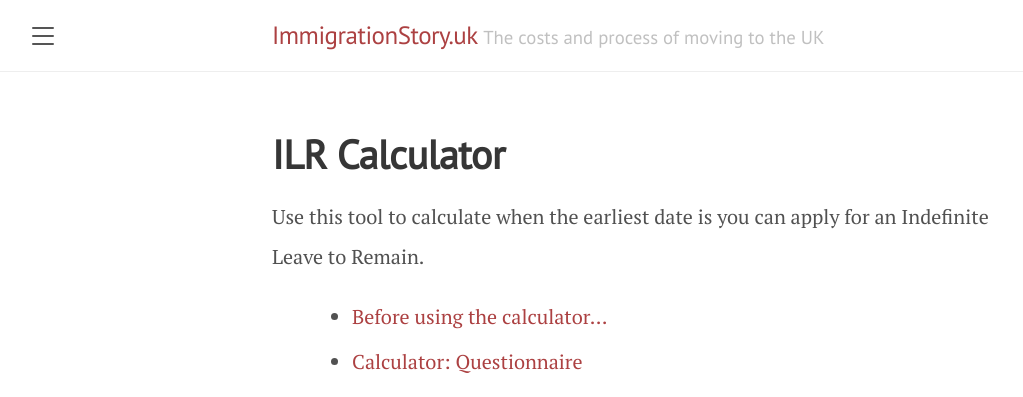
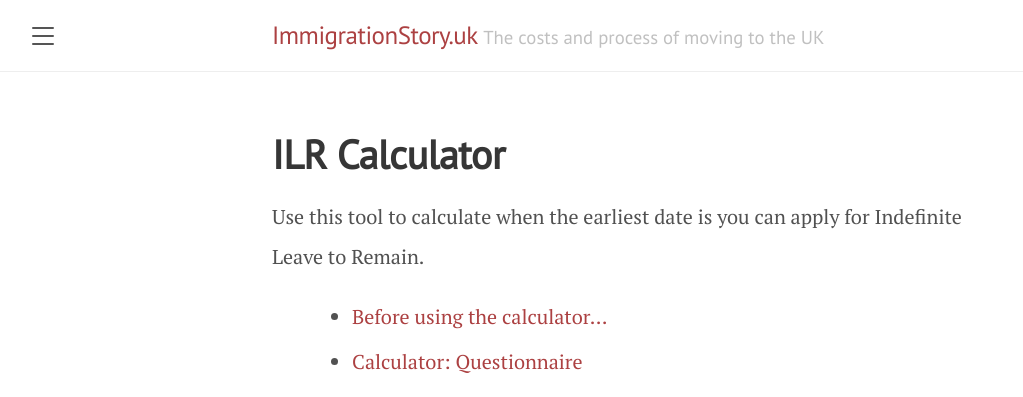
Before and after one commit to immigrationstory/uk, a Jekyll site: the page built from en-gb/tools/ilr-calculator.md, in a window 1280 px wide and 900 px high. Shown: the top 397 px of the window, without its empty margins (8-1031 px from the left). Built offline with Jekyll 4.4.1, drawn with Linux system fonts in a browser that asks for light colours; comment, search, counter and statistics services are not loaded; some of the changed text lies outside the part shown.

```diff
--- a/en-gb/tools/ilr-calculator.md
+++ b/en-gb/tools/ilr-calculator.md
@@ -6,7 +6,7 @@ comments: true
 categories: tools
 ---
 
-Use this tool to calculate when the earliest date is you can apply for an Indefinite Leave to Remain.
+Use this tool to calculate when the earliest date is you can apply for Indefinite Leave to Remain.
 
 * Table of Contents
 {:toc}
```
Also changed, not shown: other parts of en-gb/tools/ilr-calculator.md (+1 -1 lines).
